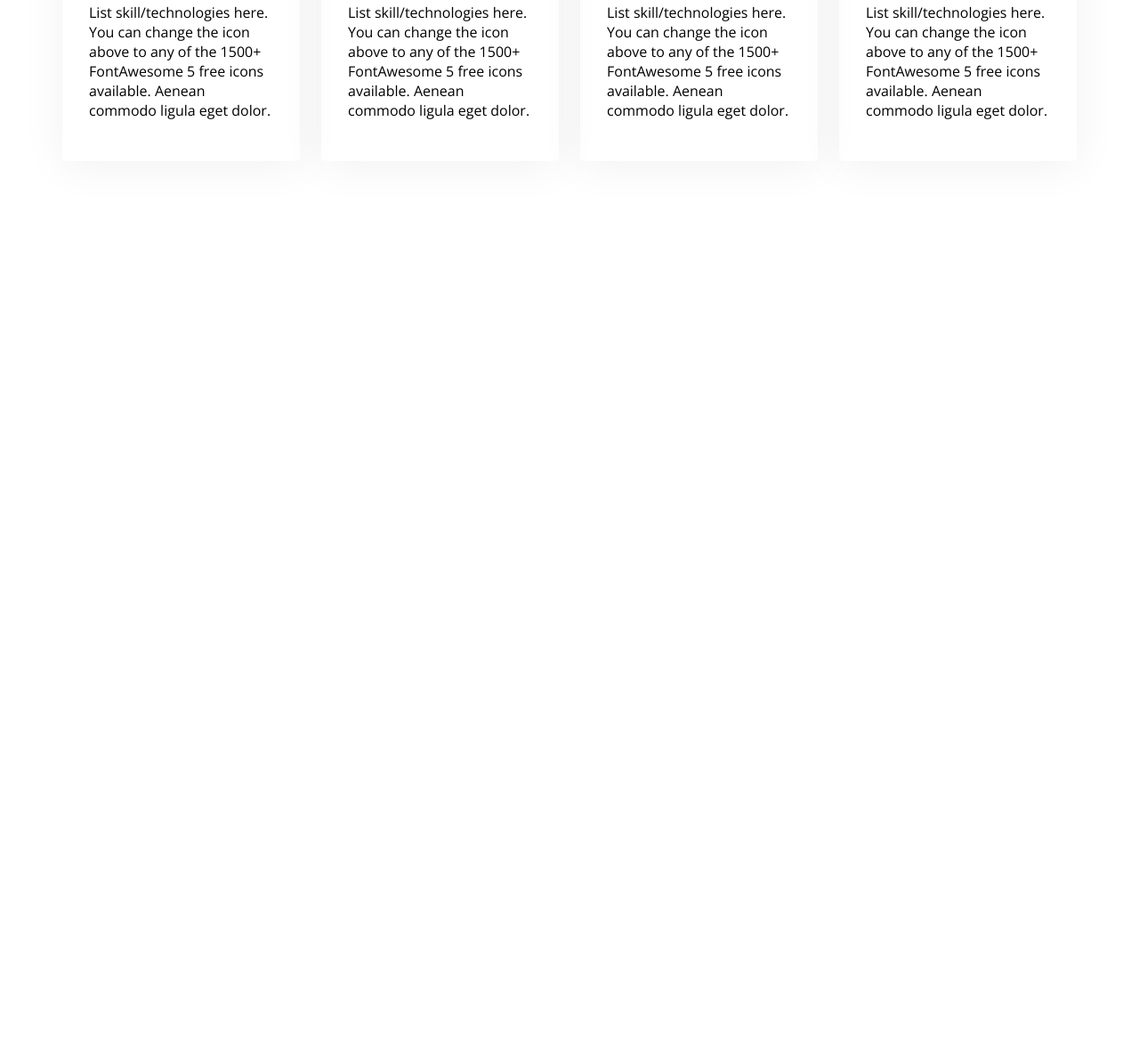
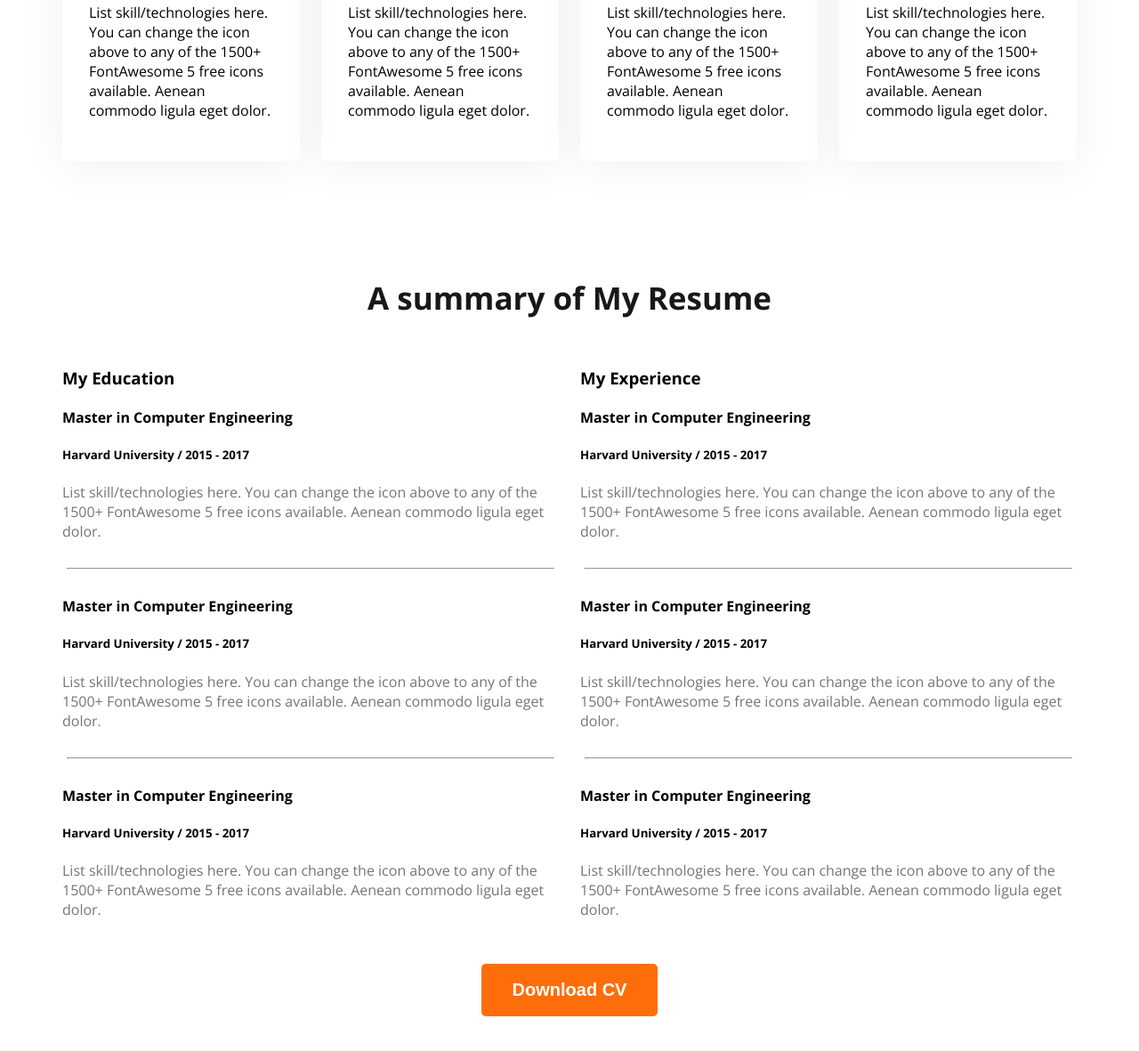
Before and after one commit to ikkabir24/web-dev-portfolio, a plain HTML site: page index.html in a window 1280 px wide. Shown: the part 2016-3197 px from the top of the page at 89% size. Before the commit the page ends 2327 px from the top, so only its background shows below. Drawn offline with nearby package versions, Linux system fonts and the light colour scheme.

Commit message:
added resume section

```diff
--- a/index.html
+++ b/index.html
@@ -84,6 +84,56 @@
                  </div>
             </div>
          </section>
+         <section class="resume">
+            <h3 class="section-title text-center">A summary of My Resume</h3>
+            <div class="resume-container">
+                <!-- .resume-column*2>h3.resume-column-title+.experience*3>h4.experience-title+h5.experience-sub-title+.experience-description  -->
+                 <div class="resume-column">
+                    <h3 class="resume-column-title">My Education</h3>
+                    <div class="experience">
+                        <h4 class="experience-title">Master in Computer Engineering</h4>
+                        <h5 class="experience-sub-title">Harvard University / 2015 - 2017</h5>
+                        <div class="experience-description">List skill/technologies here. You can change the icon above
+to any of the 1500+ FontAwesome 5 free icons available. Aenean commodo ligula eget dolor.</div>
+                    </div> <hr>
+                    <div class="experience">
+                        <h4 class="experience-title">Master in Computer Engineering</h4>
+                        <h5 class="experience-sub-title">Harvard University / 2015 - 2017</h5>
+                        <div class="experience-description">List skill/technologies here. You can change the icon above
+to any of the 1500+ FontAwesome 5 free icons available. Aenean commodo ligula eget dolor.</div>
+                    </div> <hr>
+                    <div class="experience">
+                        <h4 class="experience-title">Master in Computer Engineering</h4>
+                        <h5 class="experience-sub-title">Harvard University / 2015 - 2017</h5>
+                        <div class="experience-description">List skill/technologies here. You can change the icon above
+to any of the 1500+ FontAwesome 5 free icons available. Aenean commodo ligula eget dolor.</div>
+                    </div>
+                 </div>
+                 <div class="resume-column">
+                    <h3 class="resume-column-title">My Experience</h3>
+                    <div class="experience">
+                        <h4 class="experience-title">Master in Computer Engineering</h4>
+                        <h5 class="experience-sub-title">Harvard University / 2015 - 2017</h5>
+                        <div class="experience-description">List skill/technologies here. You can change the icon above
+to any of the 1500+ FontAwesome 5 free icons available. Aenean commodo ligula eget dolor.</div>
+                    </div> <hr>
+                    <div class="experience">
+                        <h4 class="experience-title">Master in Computer Engineering</h4>
+                        <h5 class="experience-sub-title">Harvard University / 2015 - 2017</h5>
+                        <div class="experience-description">List skill/technologies here. You can change the icon above
+to any of the 1500+ FontAwesome 5 free icons available. Aenean commodo ligula eget dolor.</div>
+                    </div> <hr>
+                    <div class="experience">
+                        <h4 class="experience-title">Master in Computer Engineering</h4>
+                        <h5 class="experience-sub-title">Harvard University / 2015 - 2017</h5>
+                        <div class="experience-description">List skill/technologies here. You can change the icon above
+to any of the 1500+ FontAwesome 5 free icons available. Aenean commodo ligula eget dolor.</div>
+                    </div>
+                 </div>
+
+            </div>
+            <div class="text-center resume-download-cv"><button class="btn-primary">Download CV</button></div>
+         </section>
     </main>
 
     <footer></footer>
--- a/styles/portfolio.css
+++ b/styles/portfolio.css
@@ -131,3 +131,22 @@ main section {
     box-shadow: 0px 6px 50px 0px rgba(0, 0, 0, 0.06);
     border-radius: 5px;
 }
+/* resume section styles */
+.resume-container {
+    display: flex;
+    gap: 24px;
+}
+.experience-subtitle{
+    font-size: 20px;
+    font-weight: 600;
+    margin-bottom: 20px;
+}
+.experience-description, .experience-subtitle {
+    color: #757575;
+}
+.resume hr {
+    margin: 30px 5px;
+}
+.resume-download-cv {
+    margin-top: 50px;
+}
```
